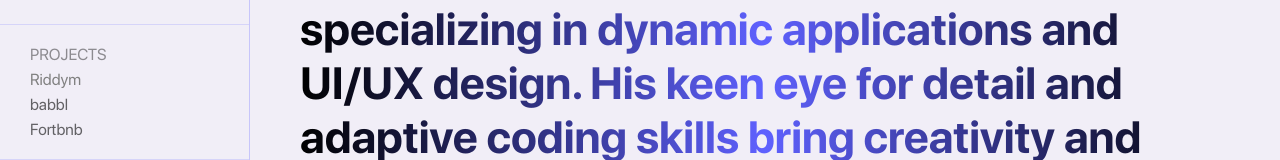
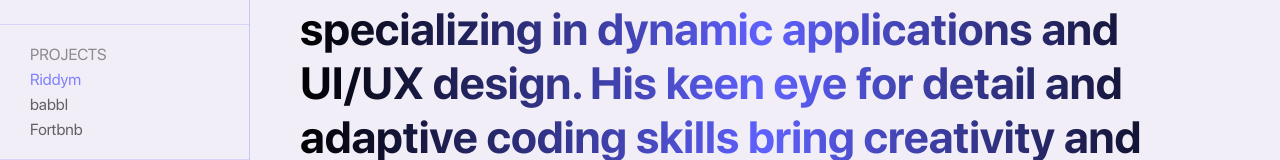
Before and after one commit to kimchicecream/kimchicecream.github.io, a React (Create React App) app: page / in a window 1280 px wide. In both pictures the pointer is over the link "Riddym". Shown: the part 156-316 px from the top of the page. Built offline with nearby package versions, Linux system fonts and the light colour scheme.

Commit message:
commit for deploy

```diff
--- a/src/components/Navigation/Navigation.css
+++ b/src/components/Navigation/Navigation.css
@@ -60,9 +60,11 @@
 .nav-container a {
     all: unset;
     color: rgba(0, 0, 0, 0.591);
+
+    transition: 0.2s ease;
 }
 
 .nav-container a:hover {
-    color: gray;
-    cursor: pointer;
+    color: rgb(127, 129, 255);
+    cursor: default;
 }
```
